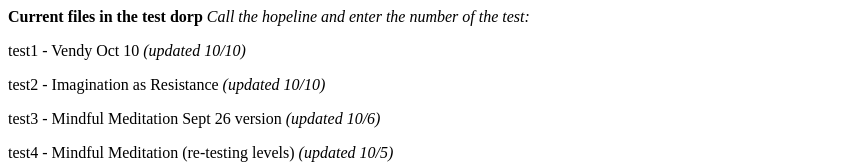
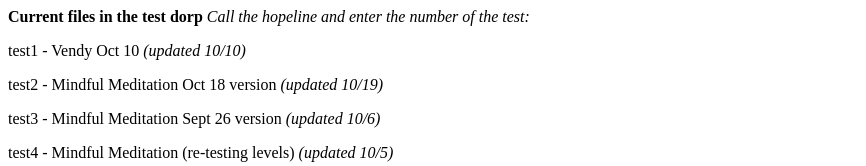
Before and after one commit to lowrywill/flux, a plain HTML site: page index.html in a window 1280 px wide. Shown: the top 166 px of the page, without its empty margins (0-866 px from the left). Drawn offline with Linux system fonts and the light colour scheme.

Commit message:
Update index.html

```diff
--- a/index.html
+++ b/index.html
@@ -4,7 +4,7 @@
   <div><b>Current files in the test dorp</b> <i>Call the hopeline and enter the number of the test:</i></div>
   <div>
   <p>test1 - Vendy Oct 10 <i>(updated 10/10)</i></p>
-  <p>test2 - Imagination as Resistance <i>(updated 10/10)</i></p>
+  <p>test2 - Mindful Meditation Oct 18 version <i>(updated 10/19)</i></p>
   <p>test3 - Mindful Meditation Sept 26 version <i>(updated 10/6)</i></p>
   <p>test4 - Mindful Meditation (re-testing levels) <i>(updated 10/5)</i></p>
   <p>test5 - More Info for All for One (re-testing levels -- specifically making bicycle bell more audible, hopefully) <i>(updated 10/5)</i></p>
```
